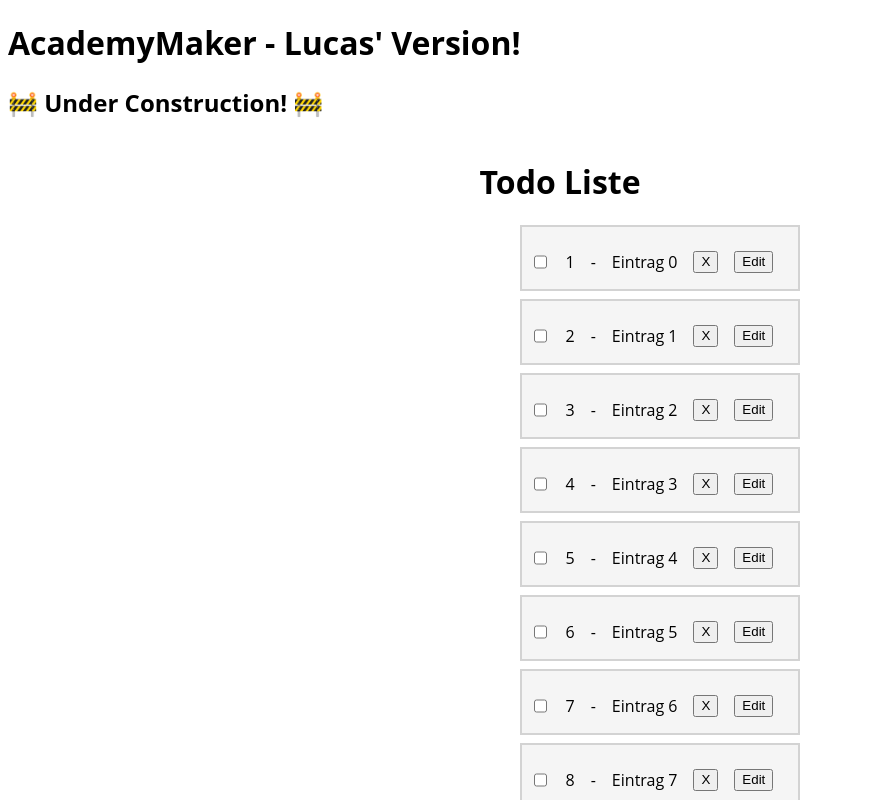
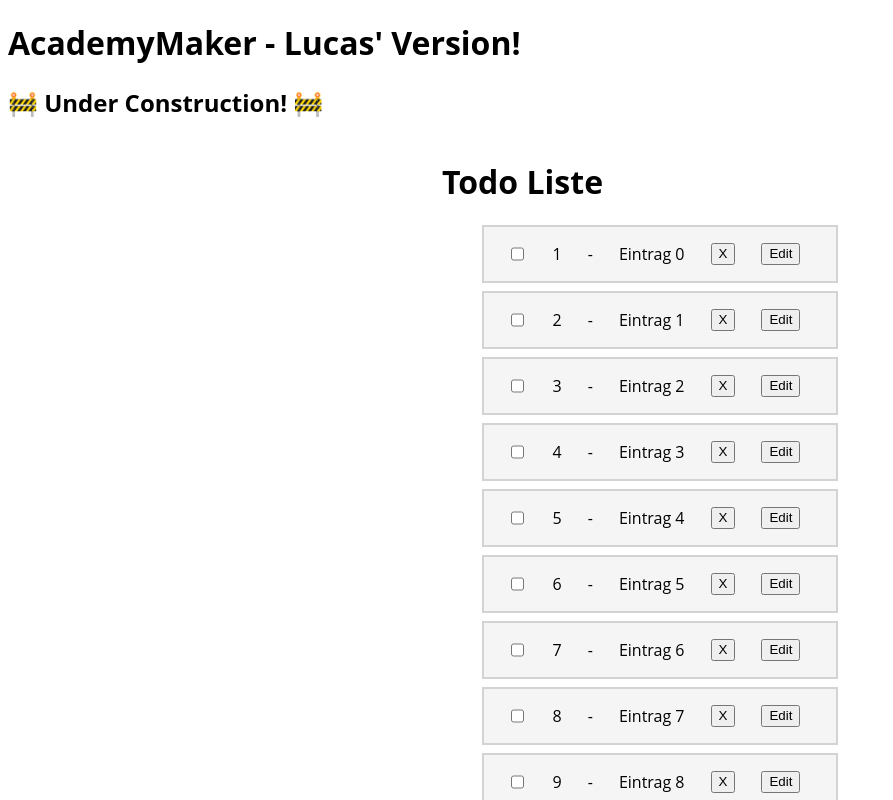
Before and after one commit to Tasterloster/my_second_Website, a Vue app: page / in a window 1280 px wide. Shown: the top 800 px of the page, without its empty margins (0-893 px from the left). Built offline with nearby package versions, Linux system fonts and the light colour scheme; the HTML template or start-up script is replaced by a standard one.

Commit message:
State before starting to work on composables

```diff
--- a/src/TodoItem.vue
+++ b/src/TodoItem.vue
@@ -50,7 +50,7 @@ function flagDone(): void {
     <div class="listItem">
       <input type="checkbox">
       <br>
-    <span>
+      <span >
         {{ list_id+1}}
       </span>
       <br>
@@ -70,7 +70,7 @@ function flagDone(): void {
           @edit="startEdit"/>
       <br>
     </div>
-  <div class="listitem">
+    <div class="editField">
       <form @submit.prevent="editDone">
       <input
           ref="inputRef"
@@ -78,7 +78,6 @@ function flagDone(): void {
           type="text"
           v-model="todo_item_name"
       />
-<!--        TODO: make 'Button press enter' not instantly close the input field again-->
       <TodoEditDoneButton v-if="edit"
                           @edit_done="editDone" />
         </form>
@@ -90,13 +89,33 @@ function flagDone(): void {
 body{
   font-family: "open sans",sans-serif;
 }
-.container {
-  display: flex;
-  flex-direction: column;
+.container{
+
 }
 .listItem {
   display: flex;
   flex-direction: row;
-  gap: .5em;
+  align-content: center;
+  justify-content: space-around;
+  padding: .5em .5em .5em .5em;
+  max-width: 50vw;
+  min-width: 25vw;
+  text-overflow: ellipsis;
+}
+
+.editField{
+  display: flex;
+  flex-direction: row;
+  align-content: center;
+  justify-content: space-around;
+}
+.itemName{
+  overflow:auto;
+}
+.listItem.span{
+  max-width: 50vw;
+}
+.listItem.input{
+  max-width: 50vw;
 }
 </style>
--- a/src/TodoList.vue
+++ b/src/TodoList.vue
@@ -121,7 +121,6 @@ body{
 .listItem {
   display: flex;
   flex-direction: column;
-  padding: 1.5em .5em .5em .5em;
   background: whitesmoke;
   border: 2px solid lightgray;
   margin-bottom: 8px;
```
Lines whose indentation alone changed are shown as unchanged.
